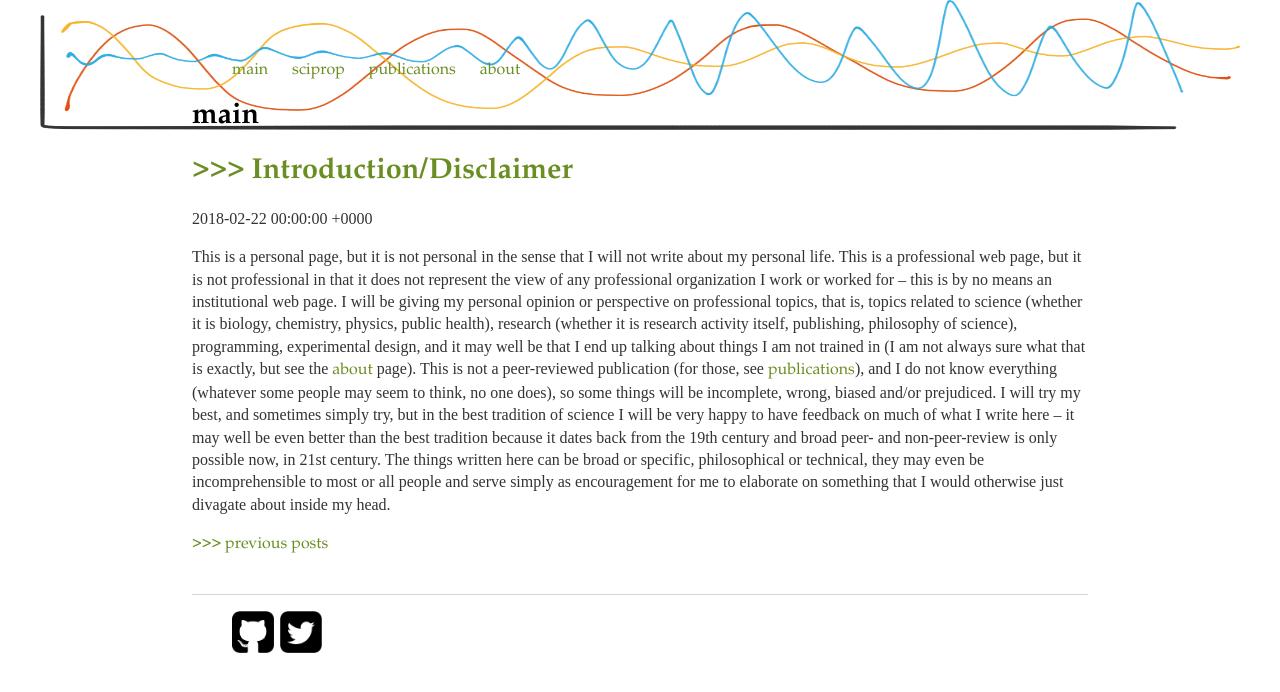
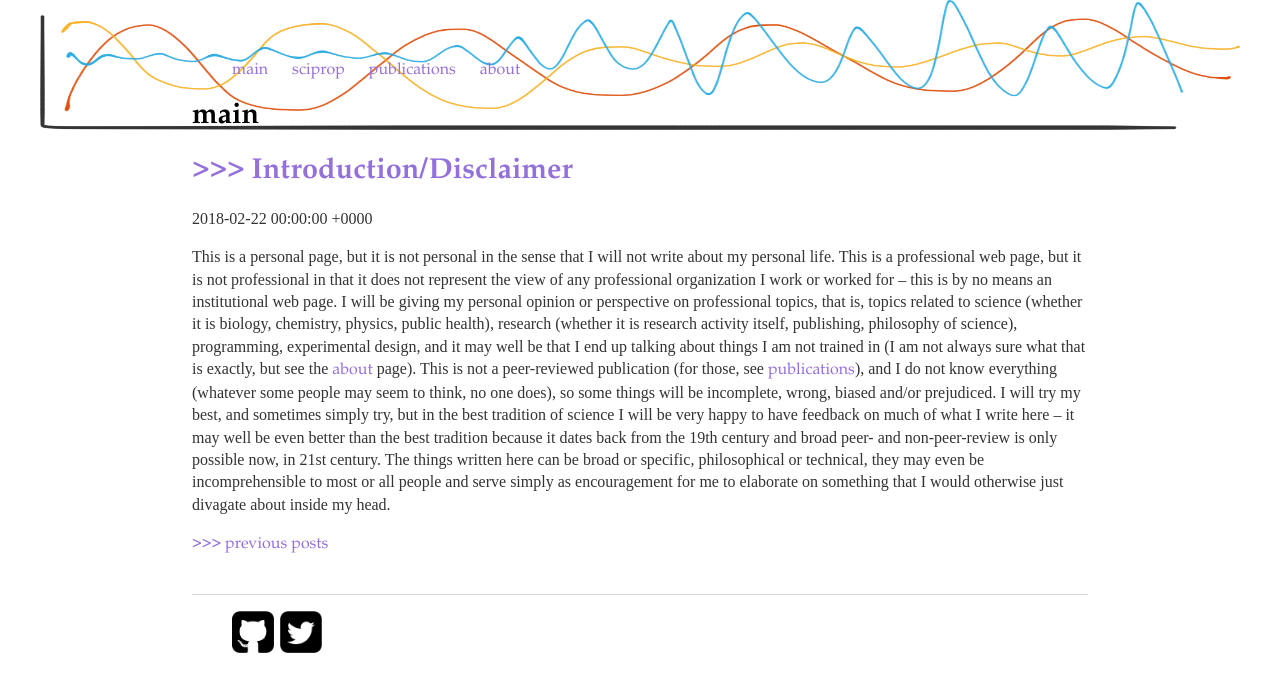
Before and after one commit to caesoma/caesoma.github.io, a Jekyll site: the page built from index.html, in a window 1280 px wide. Shown: the top 692 px of the page. Built offline with Jekyll 4.4.1, drawn with Linux system fonts in a browser that asks for light colours; the list of posts is cut into pages by our own code.

Commit message:
update layout

```diff
--- a/css/main.css
+++ b/css/main.css
@@ -25,7 +25,7 @@ footer ul li {
 }
 
 a {
-  color: #6B8E23;
+  color: #9370DB; /* 'MediumPurple' #6B8E23; 'OliveDrab'  */
   text-decoration: none;
   font-family: "Palatino Linotype", "Book Antiqua", Palatino, serif
 }
```
